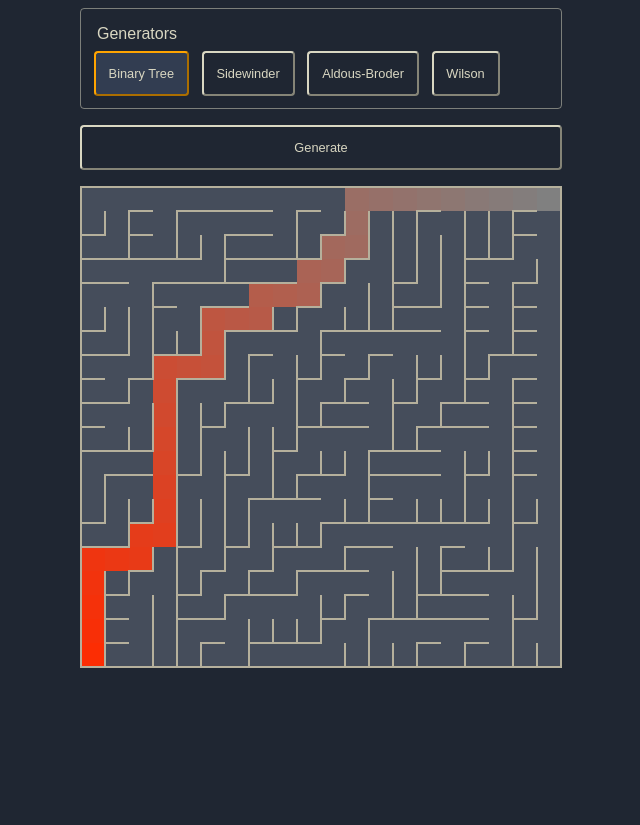
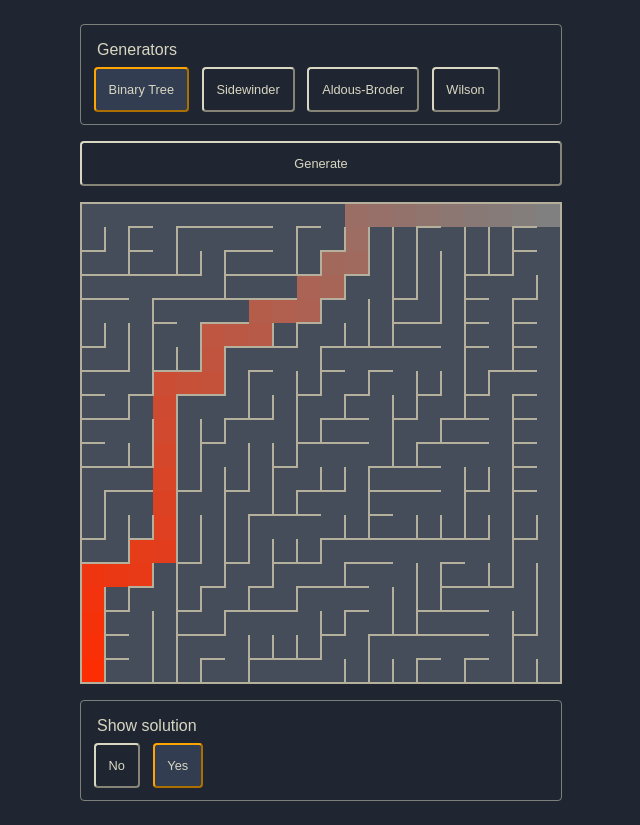
Before and after one commit to julioolvr/mazes, a React (Create React App) app: page / in a window 1280 px wide. Shown: the whole page, without its empty margins (319-959 px from the left). Before the commit the page ends 800 px from the top, so only its background shows below. Built offline with nearby package versions, Linux system fonts and the light colour scheme.

Commit message:
Solution toggle

```diff
--- a/src/App.tsx
+++ b/src/App.tsx
@@ -18,6 +18,7 @@ const algorithms = [
 const App: React.FC = () => {
   const maze = new Grid(20, 20);
   const [algorithmIndex, setAlgorithmIndex] = useState(0);
+  const [showSolution, setShowSolution] = useState(true);
 
   const mazeRef = useRef(maze);
   const [generatedAt, setGeneratedAt] = useState(new Date());
@@ -59,7 +60,23 @@ const App: React.FC = () => {
           x: mazeRef.current.width - 1,
           y: mazeRef.current.height - 1
         }}
+        showSolution={showSolution}
       />
+
+      <FormGroup title="Show solution">
+        <ButtonGroup>
+          <Button
+            onClick={() => setShowSolution(false)}
+            selected={!showSolution}
+          >
+            No
+          </Button>
+
+          <Button onClick={() => setShowSolution(true)} selected={showSolution}>
+            Yes
+          </Button>
+        </ButtonGroup>
+      </FormGroup>
     </div>
   );
 };
--- a/src/ui/FormGroup.css
+++ b/src/ui/FormGroup.css
@@ -2,6 +2,7 @@
   border: 1px solid var(--color-light);
   border-radius: 4px;
   padding: 1em;
+  margin-top: 1em;
   margin-bottom: 1em;
 }
 
```
